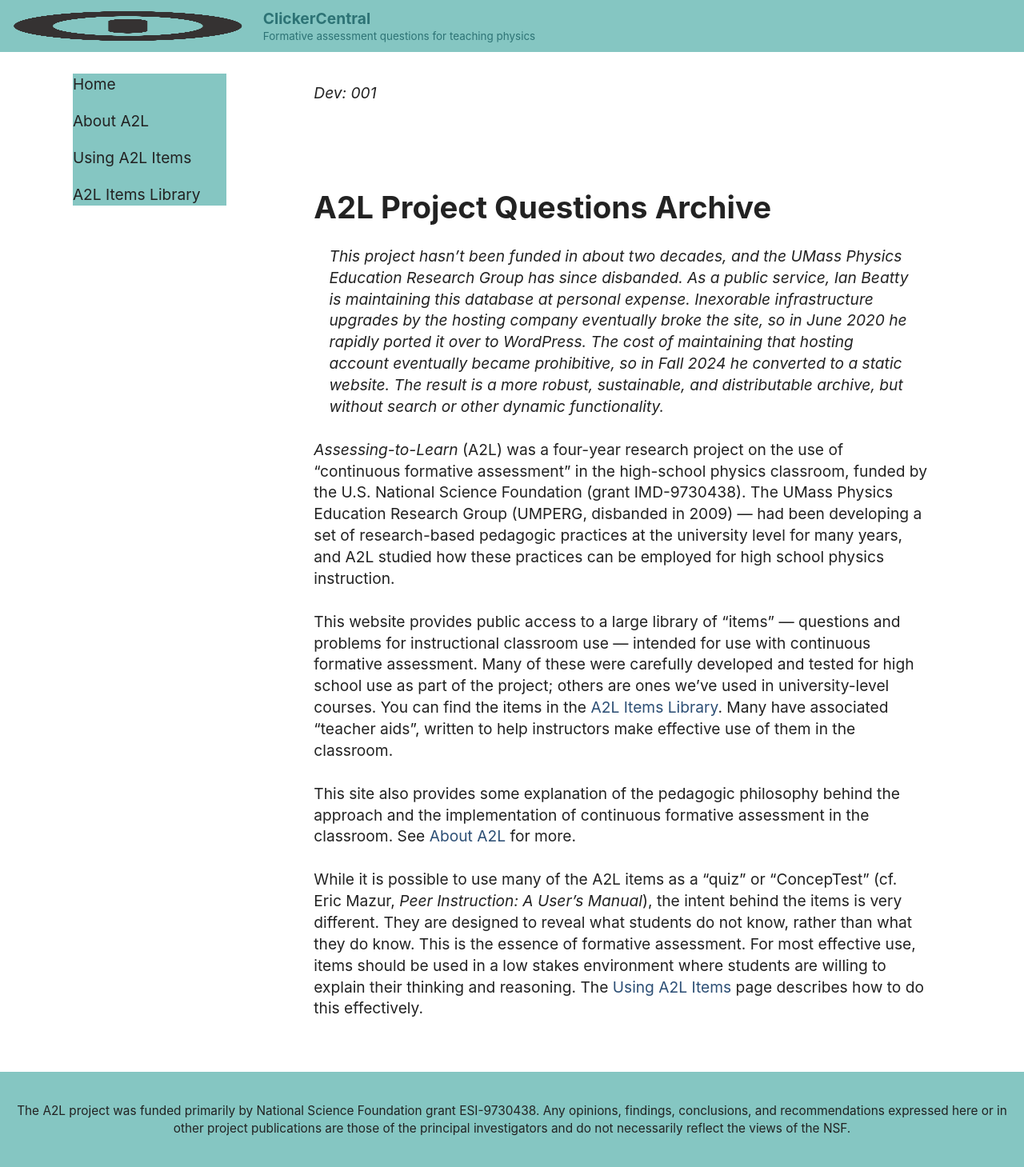
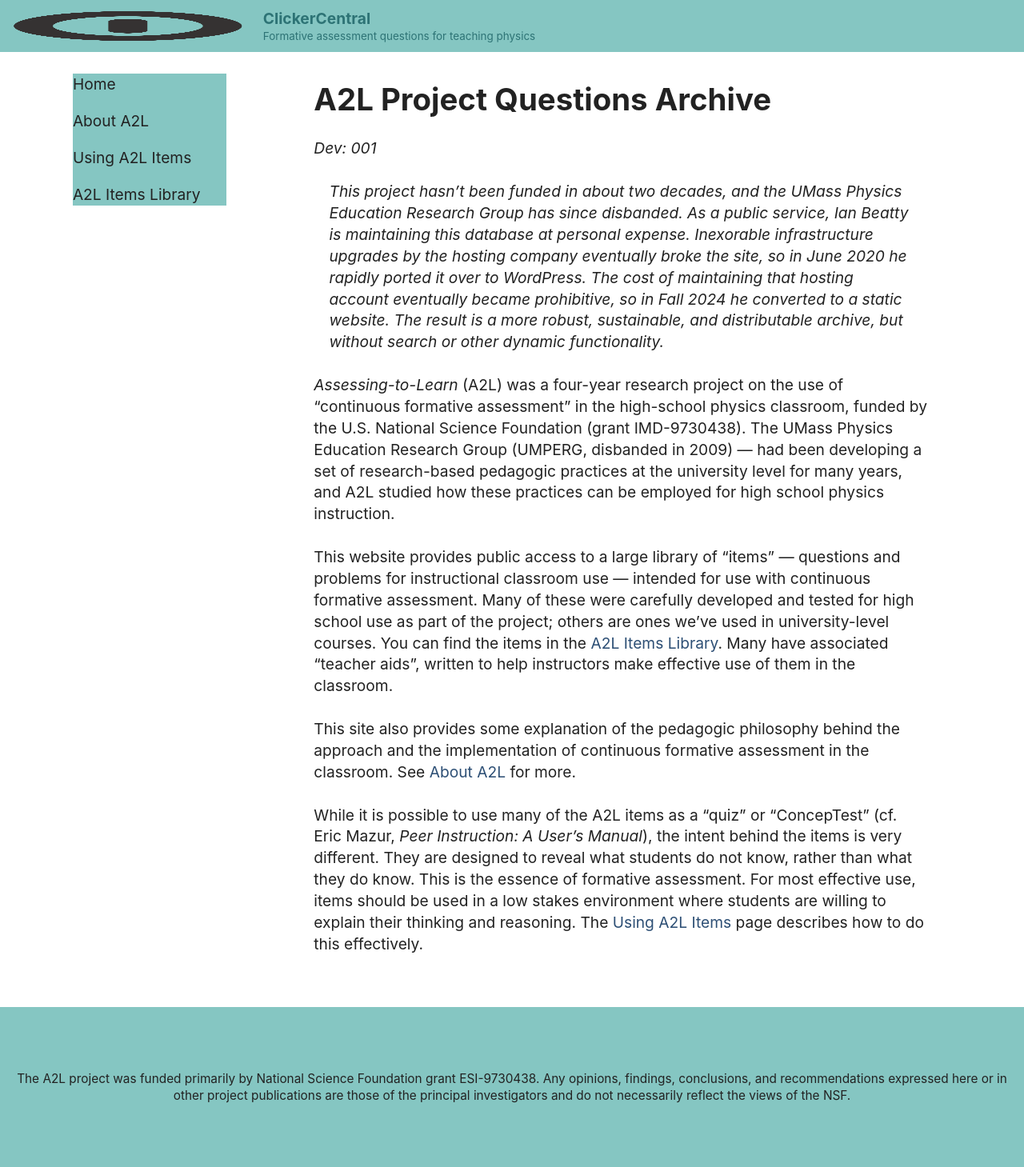
Before and after one commit to ibeatty/clickercentral, a Jekyll site: the page built from index.md, in a window 1280 px wide. Shown: the top 1459 px of the page at 80% size. Built offline with Jekyll 4.4.1, drawn with Linux system fonts in a browser that asks for light colours.

Commit message:
Repositioning rebuild-indicator

```diff
--- a/index.md
+++ b/index.md
@@ -4,9 +4,9 @@ description: "Formative assessment questions for teaching physics"
 style: home
 ---
 
+# A2L Project Questions Archive
+
 _Dev: 001_
-
-# A2L Project Questions Archive
 
 > _This project hasn’t been funded in about two decades, and the UMass Physics Education Research Group has since disbanded. As a public service, Ian Beatty is maintaining this database at personal expense. Inexorable infrastructure upgrades by the hosting company eventually broke the site, so in June 2020 he rapidly ported it over to WordPress. The cost of maintaining that hosting account eventually became prohibitive, so in Fall 2024 he converted to a static website. The result is a more robust, sustainable, and distributable archive, but without search or other dynamic functionality._
 
```
